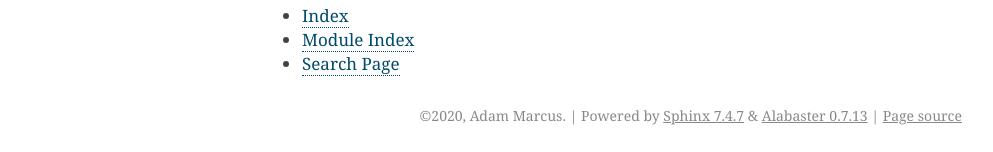
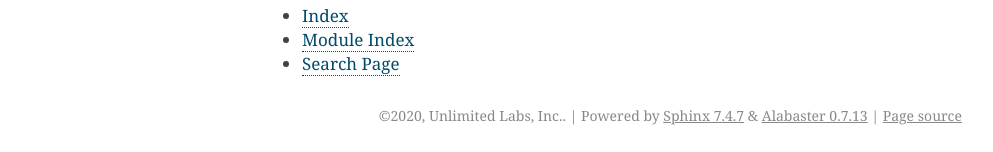
Before and after one commit to b12io/datools, a Sphinx documentation site: the page built from docs/index.rst, in a window 1280 px wide. Shown: the part 790-942 px from the top of the page, without its empty margins (148-1141 px from the left). Built offline with Sphinx 7.4.7, drawn with Linux system fonts in a browser that asks for light colours; pages that are not in the unit, such as notebooks, are missing from menus.

Commit message:
Author details

```diff
--- a/datools/__init__.py
+++ b/datools/__init__.py
@@ -1,5 +1,5 @@
 """Top-level package for Datools."""
 
-__author__ = """Adam Marcus"""
+__author__ = """Unlimited Labs, Inc."""
 __email__ = 'marcua@marcua.net'
 __version__ = '0.1.0'
--- a/docs/conf.py
+++ b/docs/conf.py
@@ -47,8 +47,8 @@
 
 # General information about the project.
 project = 'Datools'
-copyright = "2020, Adam Marcus"
-author = "Adam Marcus"
+copyright = "2020, Unlimited Labs, Inc."
+author = "Unlimited Labs, Inc."
 
 # The version info for the project you're documenting, acts as replacement
 # for |version| and |release|, also used in various other places throughout
@@ -129,7 +129,7 @@
 latex_documents = [
     (master_doc, 'datools.tex',
      'Datools Documentation',
-     'Adam Marcus', 'manual'),
+     'Unlimited Labs, Inc.', 'manual'),
 ]
 
 
--- a/setup.py
+++ b/setup.py
@@ -17,7 +17,7 @@
 test_requirements = ['pytest>=3', ]
 
 setup(
-    author="Adam Marcus",
+    author="Unlimited Labs, Inc.",
     author_email='marcua@marcua.net',
     python_requires='>=3.5',
     classifiers=[
```
